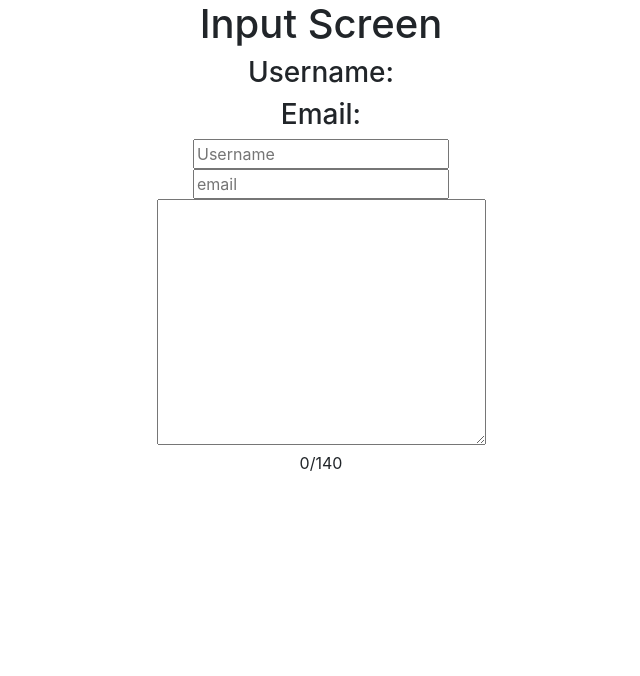
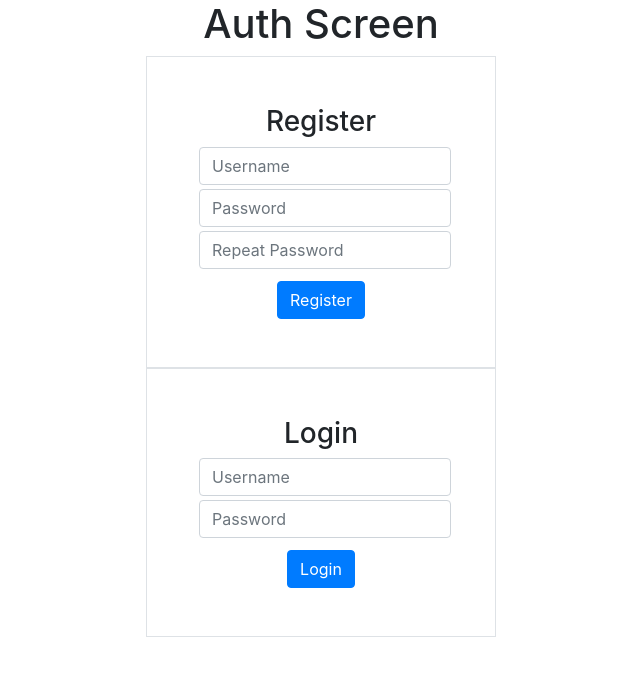
Before and after one commit to igaalicya/CIMB-react, a React (Create React App) app: page / in a window 1280 px wide. Shown: the top 676 px of the page, without its empty margins (319-959 px from the left). Built offline with nearby package versions, Linux system fonts and the light colour scheme.

Commit message:
PR Auth Screen

```diff
--- a/public/index.html
+++ b/public/index.html
@@ -3,12 +3,12 @@
   <head>
     <meta charset="utf-8" />
     <link rel="icon" href="%PUBLIC_URL%/favicon.ico" />
-    <link
+    <!-- <link
       rel="stylesheet"
       href="https://maxcdn.bootstrapcdn.com/bootstrap/4.4.1/css/bootstrap.min.css"
       integrity="sha384-Vkoo8x4CGsO3+Hhxv8T/Q5PaXtkKtu6ug5TOeNV6gBiFeWPGFN9MuhOf23Q9Ifjh"
       crossorigin="anonymous"
-    />
+    /> -->
     <meta name="viewport" content="width=device-width, initial-scale=1" />
     <meta name="theme-color" content="#000000" />
     <meta
--- a/src/App.jsx
+++ b/src/App.jsx
@@ -9,6 +9,8 @@ import Educated from './images/educated.png'
 
 import CounterScreen from './views/screens/CounterScreen';
 import InputScreen from './views/screens/InputScreen';
+import AuthScreen from './views/screens/AuthScreen';
+import "./bootstrap.css";
 function App() {
 
   let arrBooks = [
@@ -69,7 +71,8 @@ function App() {
             {renderBooks()}
         </div> */}
         {/* <CounterScreen/> */}
-        <InputScreen/>
+        {/* <InputScreen/> */}
+        <AuthScreen/>
       </div>
     )
 
--- /dev/null
+++ b/src/views/screens/AuthScreen.jsx
@@ -0,0 +1,78 @@
+import React from 'react'
+
+class AuthScreen extends React.Component{
+
+    state = {
+        // arrData: [],
+        arrUsername: [],
+        arrPass : [],
+        username : "",
+        password : "",
+        confirmPass : "",
+        loginUsername : "",
+        loginPass : "",
+        userLogin: ""
+    }
+
+
+    render(){
+        const {username, password, confirmPass, loginUsername, loginPass, userLogin} = this.state
+        const inputHandler = (e, field) => {
+            this.setState({[field]: e.target.value})
+
+        }
+
+        const registerHandler = () => {
+            if(!(username && password && confirmPass)){
+                alert("fields tidak boleh ada yang kosong")
+            } else if (password !== confirmPass){
+                alert("password tidak sesuai")
+            } else {
+                // this.setState({arrData : this.state.arrData.concat({username : username, password: password})})
+                this.setState({arrUsername : this.state.arrUsername.concat(username), arrPass : this.state.arrPass.concat(password)})
+                alert('berhasil mendaftar')
+                this.setState({username: "", password: "", confirmPass: ""})
+            }
+        }
+
+        const loginHandler = () => {
+            // this.state.arrData.map((val) => (val.username == loginUsername) ? alert('masuk') : alert("tidak"))
+            let usernameIndex = this.state.arrUsername.indexOf(loginUsername)
+            console.log(usernameIndex)
+            if(!(loginUsername && loginPass)){
+                alert("fields tidak boleh ada yang kosong")
+            } else if((usernameIndex !== -1) && (this.state.arrPass[usernameIndex] == loginPass)){
+                this.setState({userLogin: loginUsername, loginUsername: "", loginPass: ""})
+            } else{
+                alert("cek kembali username dan password anda")
+            }
+        }
+
+        return(
+            <div className="container ">
+                <h1>Auth Screen</h1>
+                <div className="border p-5 d-inline-block" style={{width: "350px"}}>
+                    <h3>Register</h3>
+                    <input className="form-control m-1" type="text" value={username} placeholder="Username" onChange ={(e)=> inputHandler(e, "username")}/>
+                    <input className="form-control m-1" type="text" value={password} placeholder="Password"onChange ={(e)=> inputHandler(e, "password")}/>
+                    <input className="form-control m-1" type="text" value={confirmPass} placeholder="Repeat Password" onChange ={(e)=> inputHandler(e, "confirmPass")}/>
+                    <input className="btn btn-primary mt-2" type="button" value="Register" onClick ={registerHandler}/>
+                </div>
+                <br/>
+                <div className="border p-5 d-inline-block" style={{width: "350px"}}>
+                    <h3>Login</h3>
+                    <input className="form-control m-1" type="text" value={loginUsername} placeholder="Username" onChange ={(e)=> inputHandler(e, "loginUsername")}/>
+                    <input className="form-control m-1" type="text" value={loginPass} placeholder="Password" onChange ={(e)=> inputHandler(e, "loginPass")}/>
+                    <input className="btn btn-primary mt-2" type="button" value="Login" onClick={loginHandler}/>
+                </div>
+                {
+                    userLogin > 0 ?
+                    <h2>Welcome {userLogin}</h2>
+                    : null
+                }
+            </div>
+        )
+    }
+}
+
+export default AuthScreen;
```
